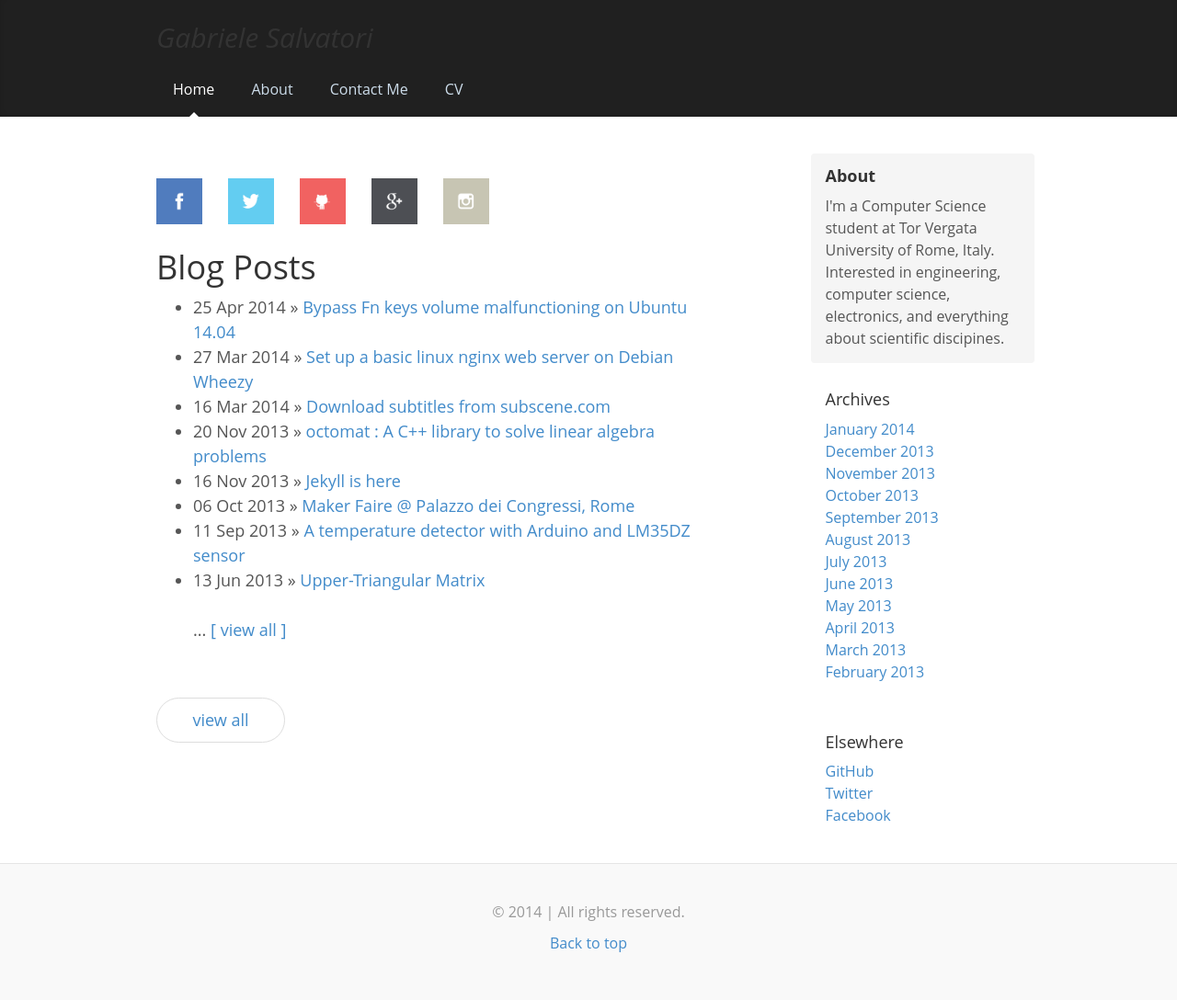
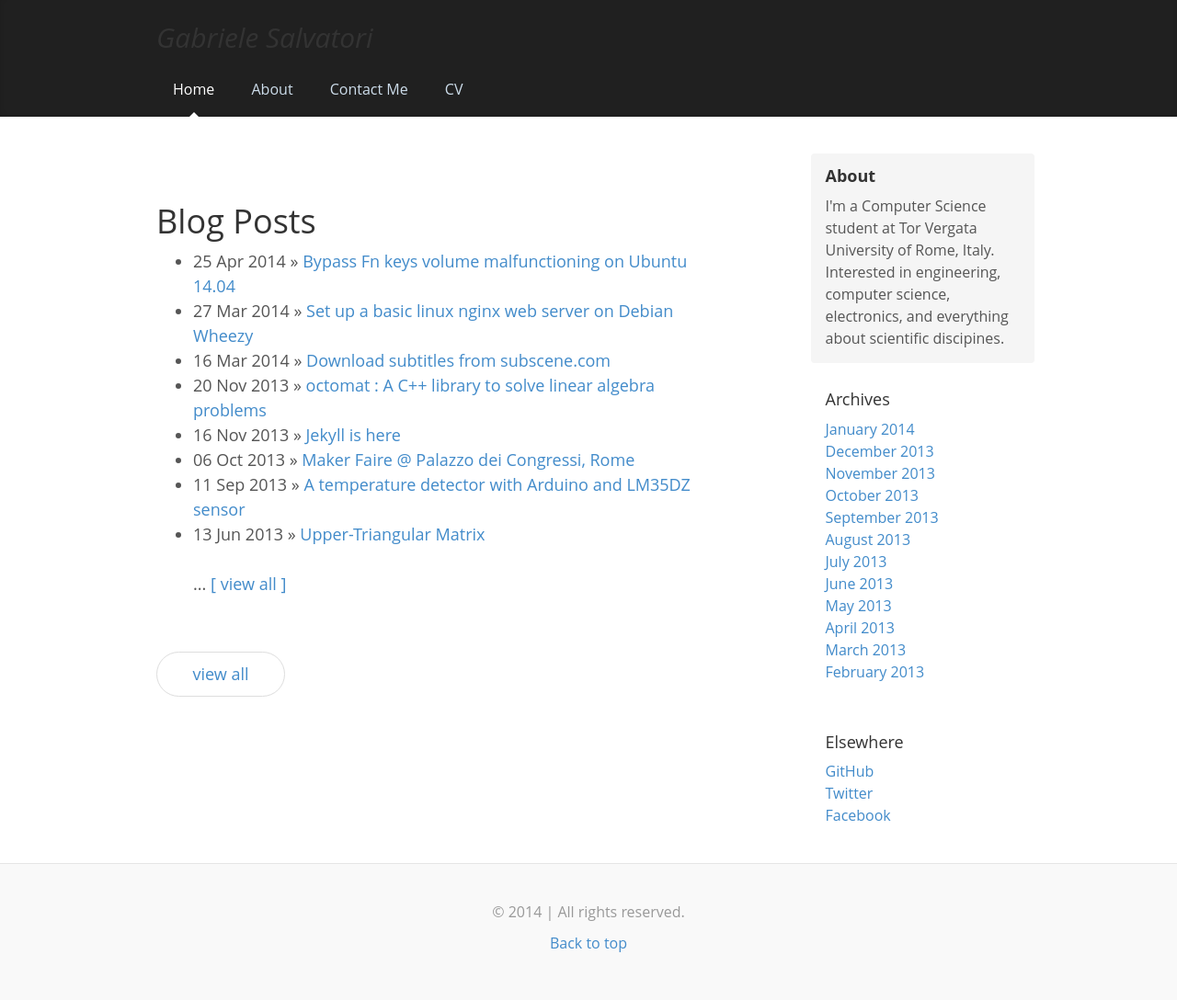
Before and after one commit to gsalvatori/salvatorigabriele.com, a Jekyll site: the page built from index.html, in a window 1280 px wide. Shown: the whole page at 92% size. Built offline with Jekyll 4.4.1, drawn with Linux system fonts in a browser that asks for light colours; nearby versions of some CDN libraries; library files that are not in the unit come from our copies; Markdown is read by kramdown in place of the engine named in the settings.

Commit message:
Update index.html

```diff
--- a/index.html
+++ b/index.html
@@ -6,16 +6,6 @@
 <br>
 
 <div id="home">
-
-<a href="https://www.facebook.com/salvatorigabriele" target="_blank"><img src="images/facebook.png" width="50" height="50" alt="Facebook" /></a>
-    &nbsp;&nbsp;&nbsp;&nbsp;
-    <a href="https://twitter.com/_gsalvatori" target="_blank"><img src="images/twitter.png" width="50" height="50" alt="Twitter" /></a>
-    &nbsp;&nbsp;&nbsp;&nbsp;
-    <a href="https://github.com/gsalvatori" target="_blank"><img src="images/Github.png" width="50" height="50" alt="Github" /></a>
-    &nbsp;&nbsp;&nbsp;&nbsp;
-    <a href="https://plus.google.com/+GabrieleSalvatori/" target="_blank"><img src="images/g+.png" width="50" height="50" alt="Google Plus" /></a>
-    &nbsp;&nbsp;&nbsp;&nbsp;
-    <a href="http://instagram.com/_gsalvatori" target="_blank"><img src="images/instagram.png" width="50" height="50" alt="Instagram" /></a>
 
 </div>
 <br>
```
